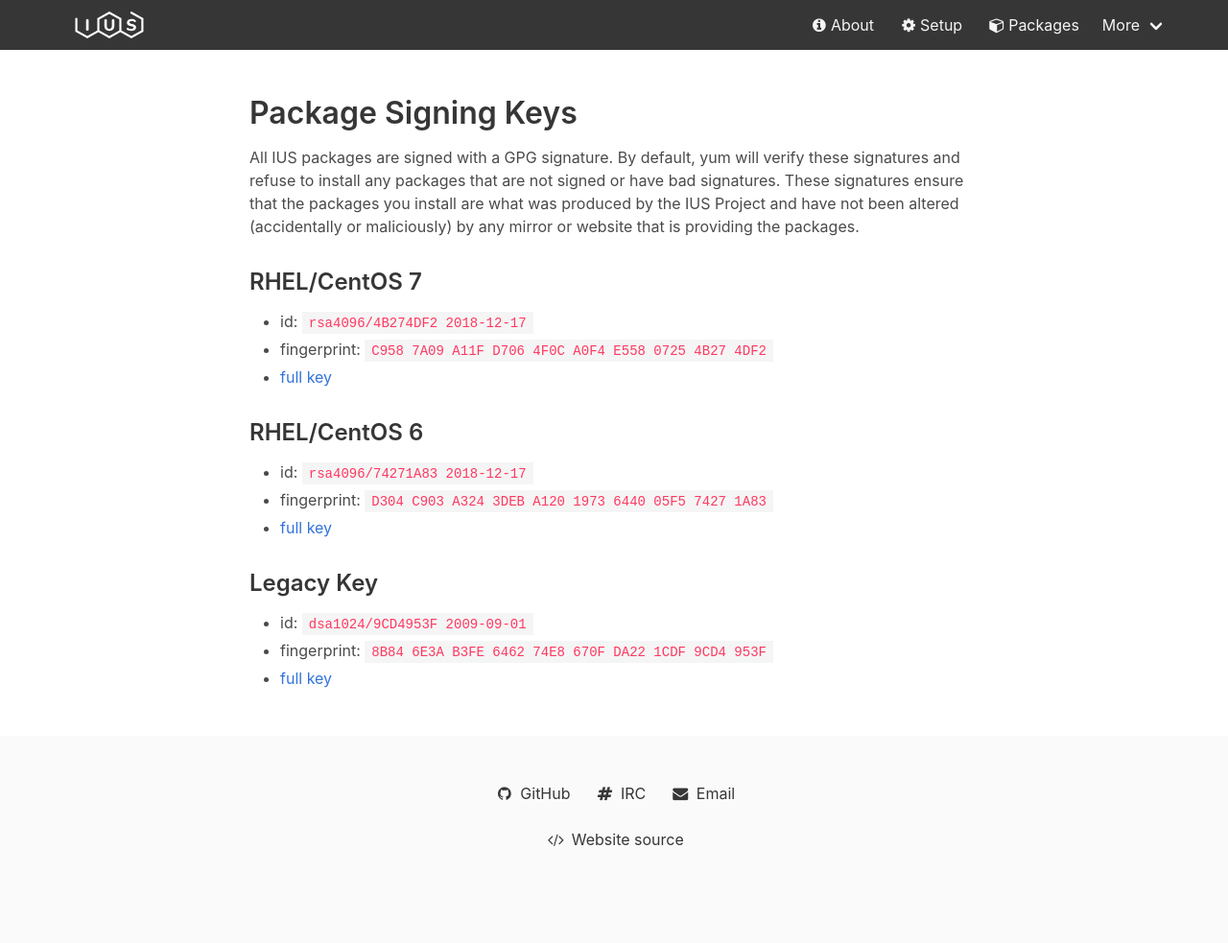
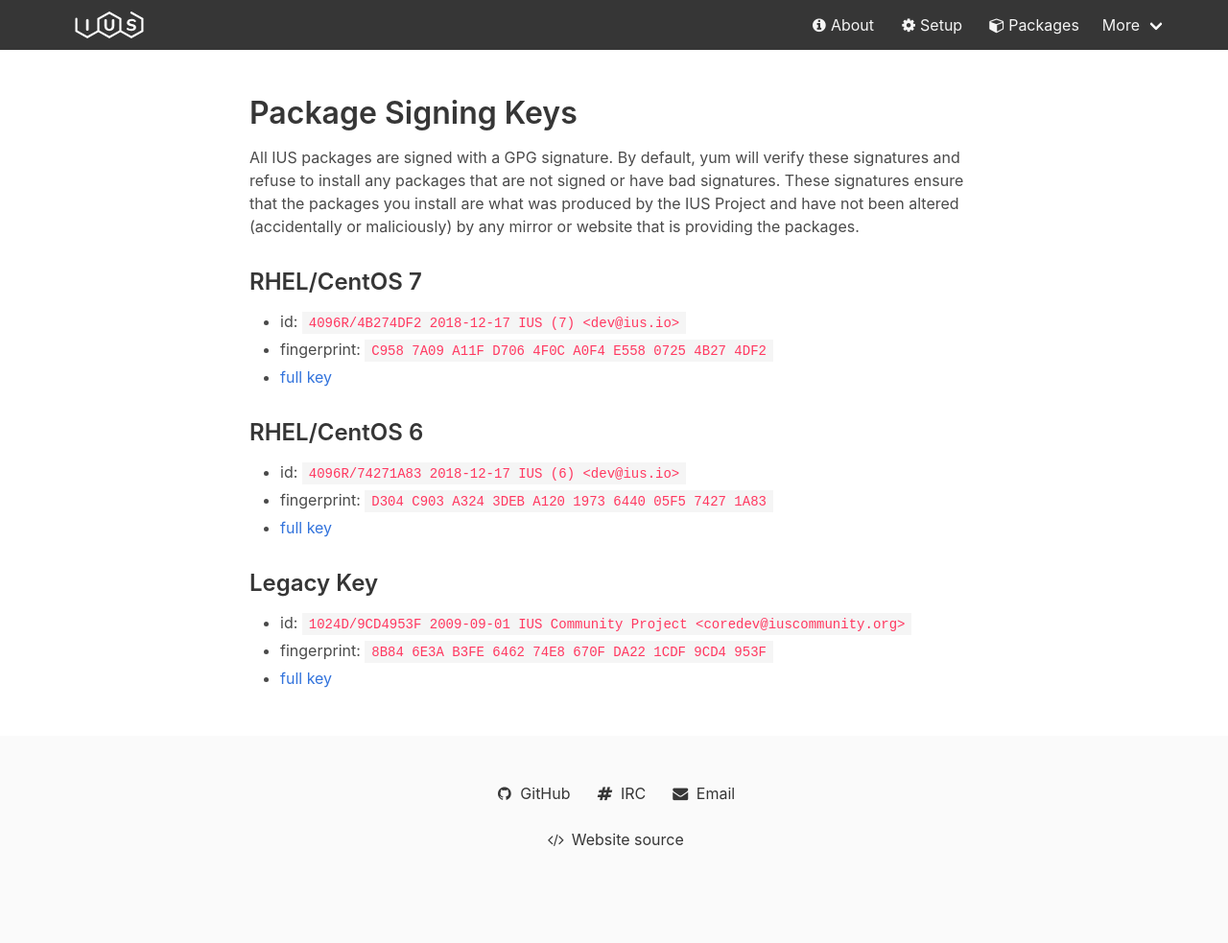
Before and after one commit to iusrepo/iusrepo.github.io, a Jekyll site: the page built from markdown/keys.md, in a window 1280 px wide. Shown: the whole page at 96% size. Built offline with Jekyll 4.4.1, drawn with Linux system fonts in a browser that asks for light colours.

Commit message:
Update key id format

```diff
--- a/markdown/keys.md
+++ b/markdown/keys.md
@@ -13,18 +13,18 @@ maliciously) by any mirror or website that is providing the packages.
 
 ### RHEL/CentOS 7
 
-- id: `rsa4096/4B274DF2 2018-12-17`
+- id: `4096R/4B274DF2 2018-12-17 IUS (7) <dev@ius.io>`
 - fingerprint: `C958 7A09 A11F D706 4F0C A0F4 E558 0725 4B27 4DF2`
 - [full key](https://repo.ius.io/RPM-GPG-KEY-IUS-7)
 
 ### RHEL/CentOS 6
 
-- id: `rsa4096/74271A83 2018-12-17`
+- id: `4096R/74271A83 2018-12-17 IUS (6) <dev@ius.io>`
 - fingerprint: `D304 C903 A324 3DEB A120 1973 6440 05F5 7427 1A83`
 - [full key](https://repo.ius.io/RPM-GPG-KEY-IUS-6)
 
 ### Legacy Key
 
-- id: `dsa1024/9CD4953F 2009-09-01`
+- id: `1024D/9CD4953F 2009-09-01 IUS Community Project <coredev@iuscommunity.org>`
 - fingerprint: `8B84 6E3A B3FE 6462 74E8 670F DA22 1CDF 9CD4 953F`
 - [full key](https://dl.ius.io/pub/IUS-COMMUNITY-GPG-KEY)
```
